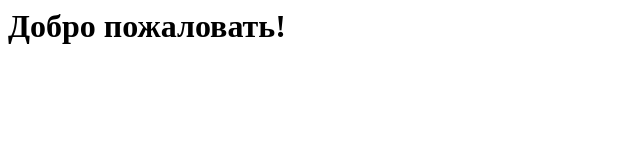
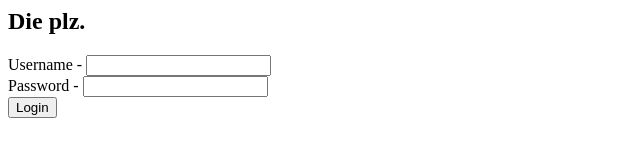
Before and after one commit to KortoKript/Ablifar, a plain HTML site: page index.html in a window 1280 px wide. Shown: the whole page, without its empty margins (0-640 px from the left). Drawn offline with Linux system fonts and the light colour scheme.

Commit message:
Update index.html

```diff
--- a/index.html
+++ b/index.html
@@ -1 +1,10 @@
-<h1>Добро пожаловать!</h1>
+<div>
+  <h2 class"kanit-thin">Die plz.</h2>
+  <label for="login">Username -</label>
+  <input type="text" name="login" id="login">
+  <br/>
+  <label for "pass">Password - </label>
+  <input type="password" name="pass" id="pass">
+  <br/>
+  <button class="button" id="enter">Login</button>
+</div>
```
